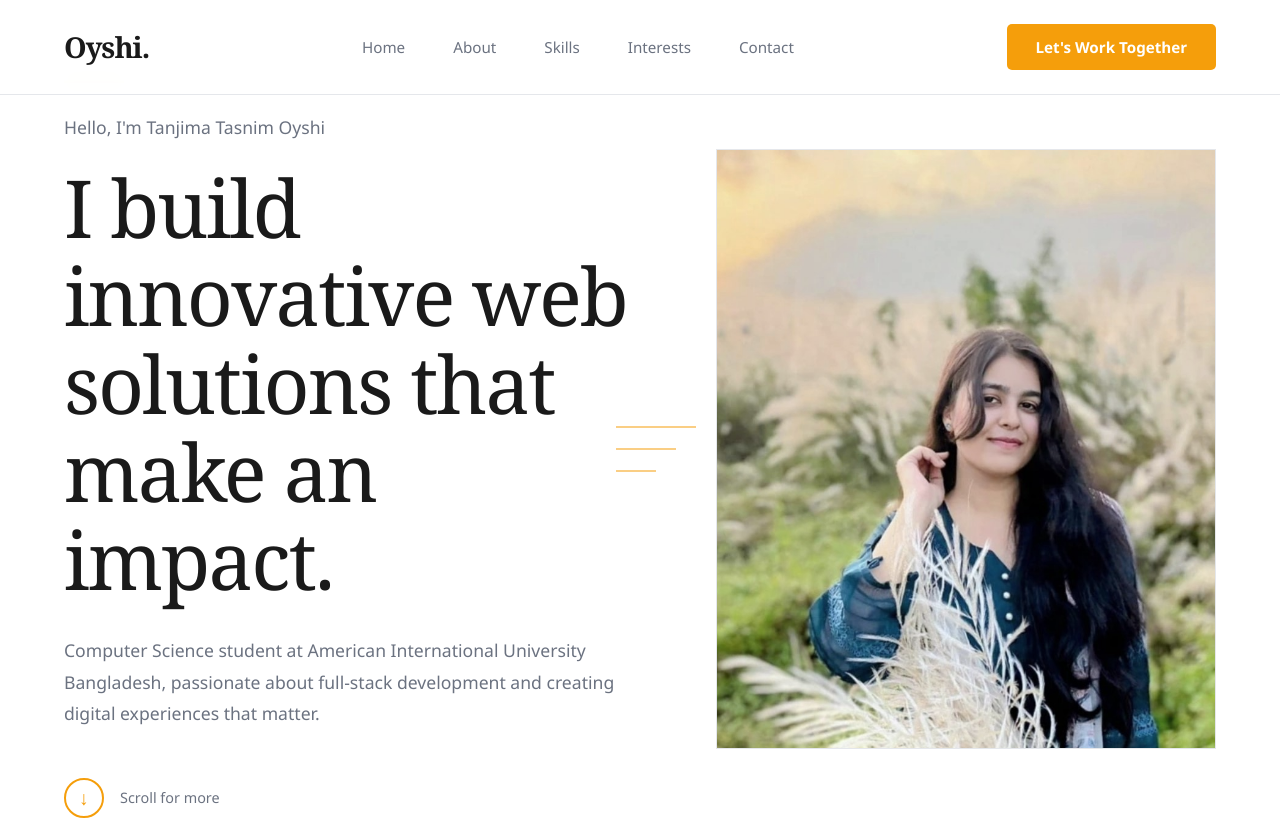
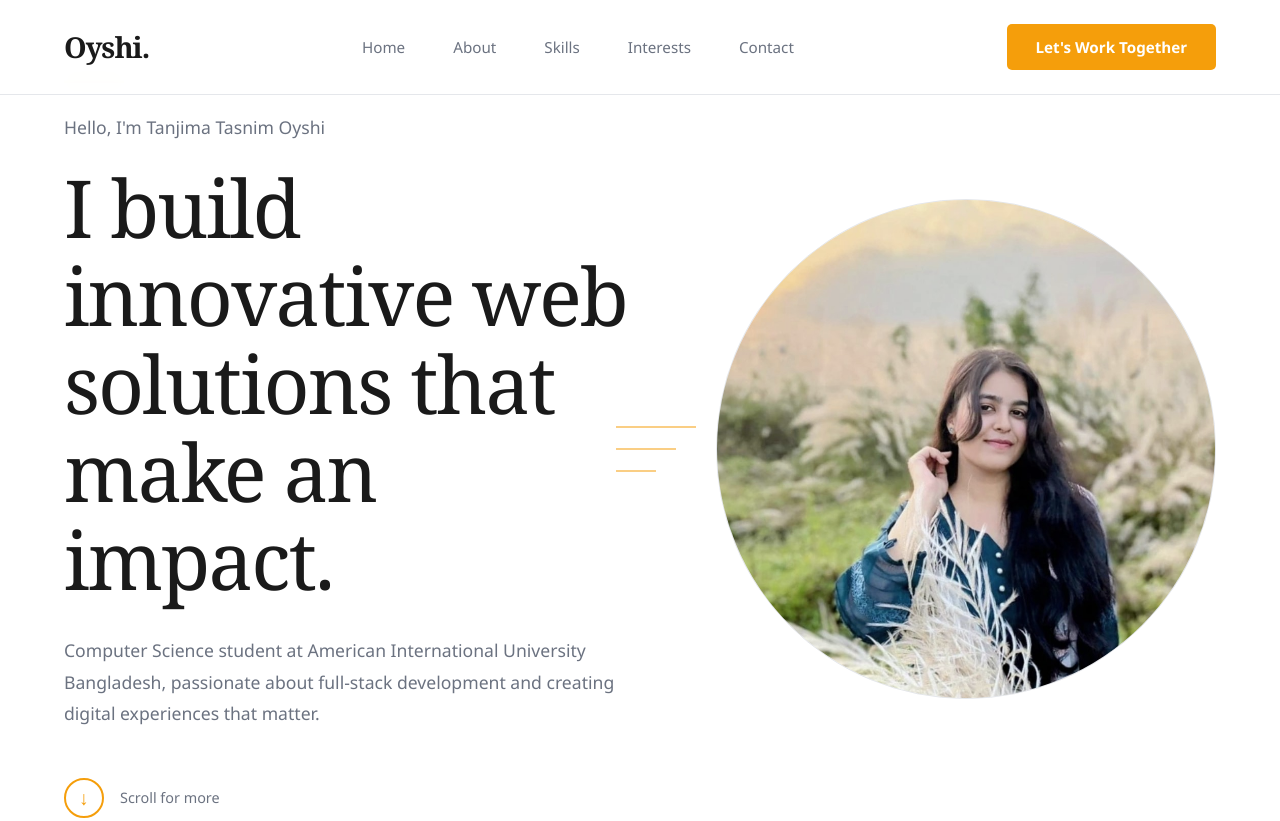
Before and after one commit to MasrurAhmedd/oyshiPorfolio, a plain HTML site: page index.html in a window 1280 px wide. Shown: the top 821 px of the page. Drawn offline with Linux system fonts and the light colour scheme.

Commit message:
Modify hero image style for circular display
Updated the hero image dimensions and added border-radius.

```diff
--- a/index.html
+++ b/index.html
@@ -221,11 +221,12 @@
 
         .hero-image {
     width: 500px;
-            height: 600px;
+    height: 500px;
     background: var(--light-gray);
     position: relative;
     overflow: hidden;
     border: 1px solid var(--border);
+    border-radius: 50%;
 }
 
         .hero-image img {
```
Lines whose indentation alone changed are shown as unchanged.
